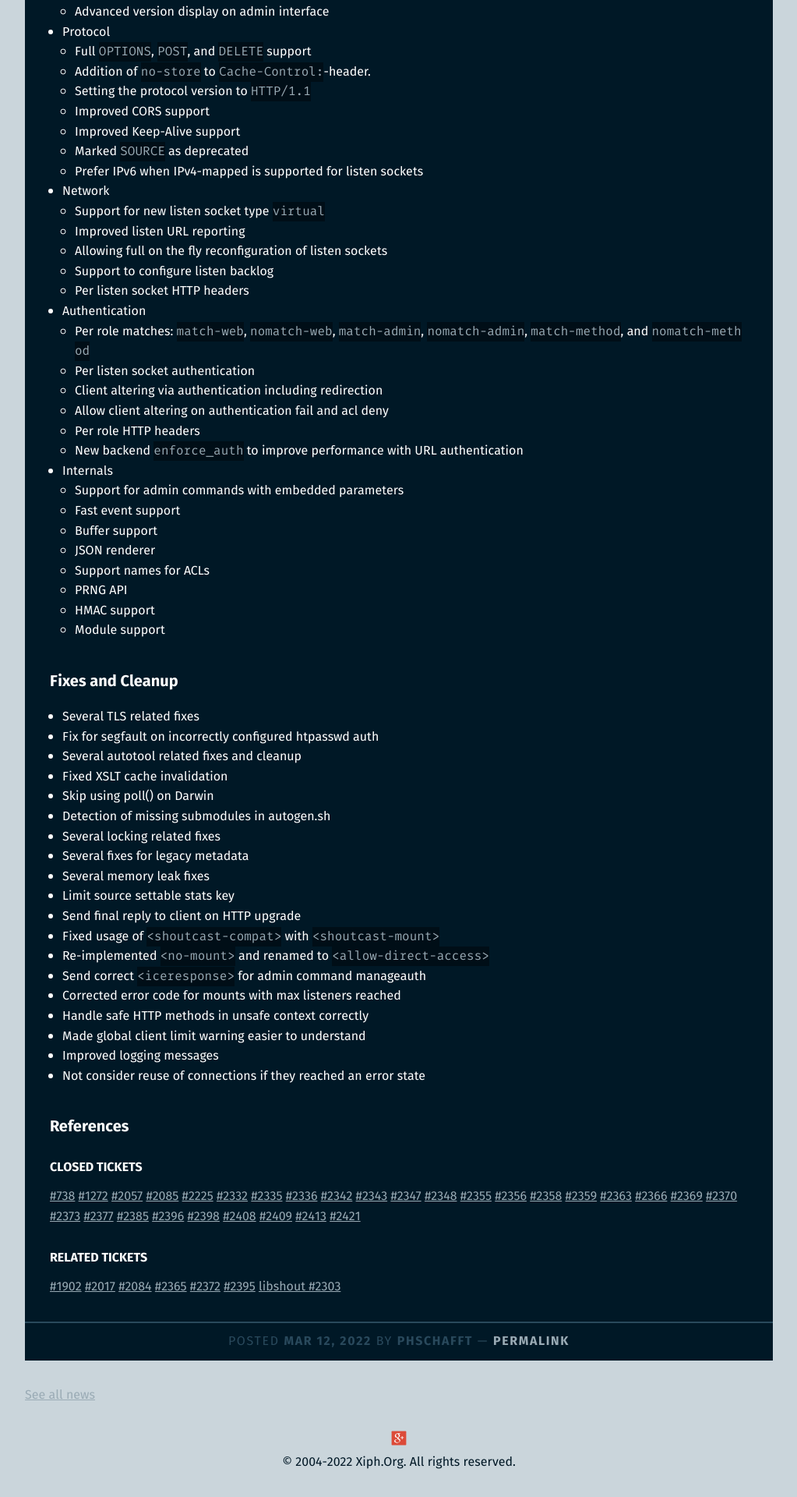
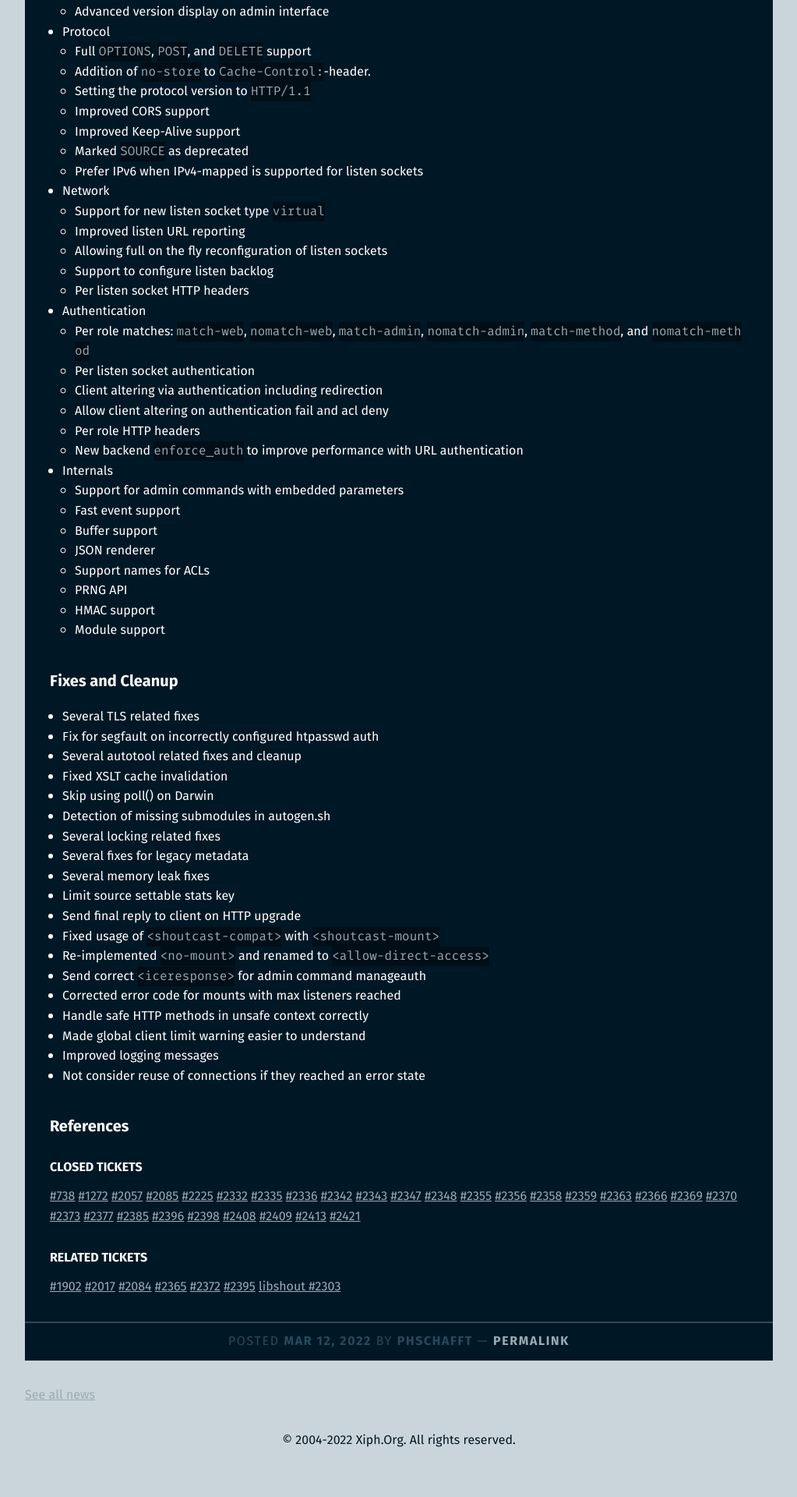
Before and after one commit to barionleg/Xipho, a Jekyll site: the page built from index.html, in a window 1280 px wide. Shown: the part 2415-4335 px from the top of the page at 78% size, without its empty margins (128-1151 px from the left). Built offline with Jekyll 4.4.1, drawn with Linux system fonts in a browser that asks for light colours; after the commit the page ends 4307 px from its top, so only the background shows below that.

Commit message:
Cleanup: Removed Google+ link
Closes: #2054

```diff
--- a/_includes/footer.html
+++ b/_includes/footer.html
@@ -1,7 +1,3 @@
 <div class="footer">
-	<p><a href="https://plus.google.com/100957455777699991449/about">
-		<img alt="Google+" title="Find uns on Google+" src="/assets/img/google-plus.svg" style="width: 20px;">
-	   </a>
-	</p>
 	<p>&copy; 2004-{{ site.time | date: '%Y' }} Xiph.Org. All rights reserved.</p>
 </div>
```
